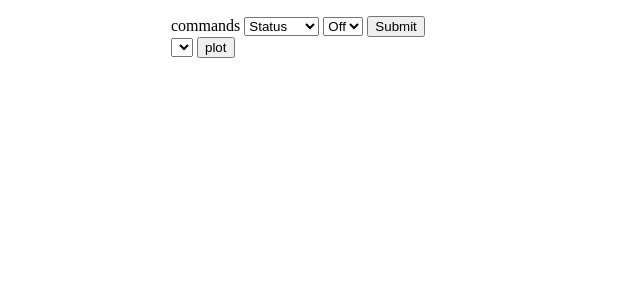
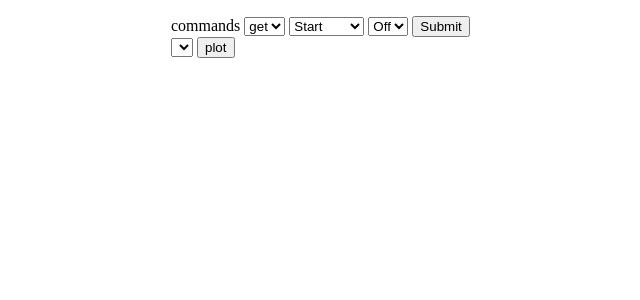
Before and after one commit to ys-wu/nh3, a Flask app: page / in a window 1280 px wide. Shown: the top 300 px of the page, without its empty margins (177-817 px from the left). Run offline with Flask 2, Linux system fonts and the light colour scheme; lists and menus that the app fills with data are empty; some libraries are stand-ins or nearby versions.

Commit message:
get/set command in index.html

```diff
--- a/app.py
+++ b/app.py
@@ -154,6 +154,7 @@ def update_data():
         raw_data = get_data(ser)
         print('-------------- raw data ---------------')
         print(raw_data)
+        # send_command(ser, "Error")
         if raw_data:
             data = raw_data
             data['date_time'] = date_time
@@ -207,12 +208,16 @@ def send_command_():
         print('************************************')
         command = request.form.get("commands")
         on_off = request.form.get("on_off")
+        get_set = request.form.get("get_set")
         print(command)
         print(type(command))
         print(on_off)
         print(type(on_off))
-        send_command(ser, COMMANDS[command], on_off, 'set')
-        print(command, on_off)
+        if get_set == "get":
+            send_command(ser, COMMANDS[command])
+        if get_set == "set":
+            send_command(ser, COMMANDS[command], on_off, 'set')
+        print(get_set, command, on_off)
         print('************************************')
         print('************************************')
     except:
--- a/templates/index.html
+++ b/templates/index.html
@@ -18,10 +18,15 @@
 
     <div>
         <label>commands</label>
+        <select id="get_set">
+            <option value="get">get</option>
+            <option value="set">set</option>
+        </select>
         <select id="commands">
+            <option value="Start">Start</option>
+            <option value="Stop">Stop</option>
             <option value="Status">Status</option>
             <option value="Mode">Mode</option>
-            <option value="Stop">Stop</option>
             <option value="Mem">Mem</option>
             <option value="Reset">Reset</option>
             <option value="Data">Data</option>
@@ -29,6 +34,7 @@
             <option value="LiqPump">LiqPump</option>
             <option value="Valve">Valve</option>
             <option value="Fan">Fan</option>
+            <option value="Error">Error</option>
         </select>
         <select id="on_off">
             <option value=0>Off</option>
@@ -49,9 +55,10 @@
                 console.log(request.responseText);
             };
 
+            const get_set = document.getElementById('get_set').value;
             const commands = document.getElementById('commands').value;
             const on_off = document.getElementById('on_off').value;
-            const requestData = `commands=${commands}&on_off=${on_off}`;
+            const requestData = `get_set=${get_set}&commands=${commands}&on_off=${on_off}`;
             console.log(requestData)
 
             request.open('post', '/command');
```
